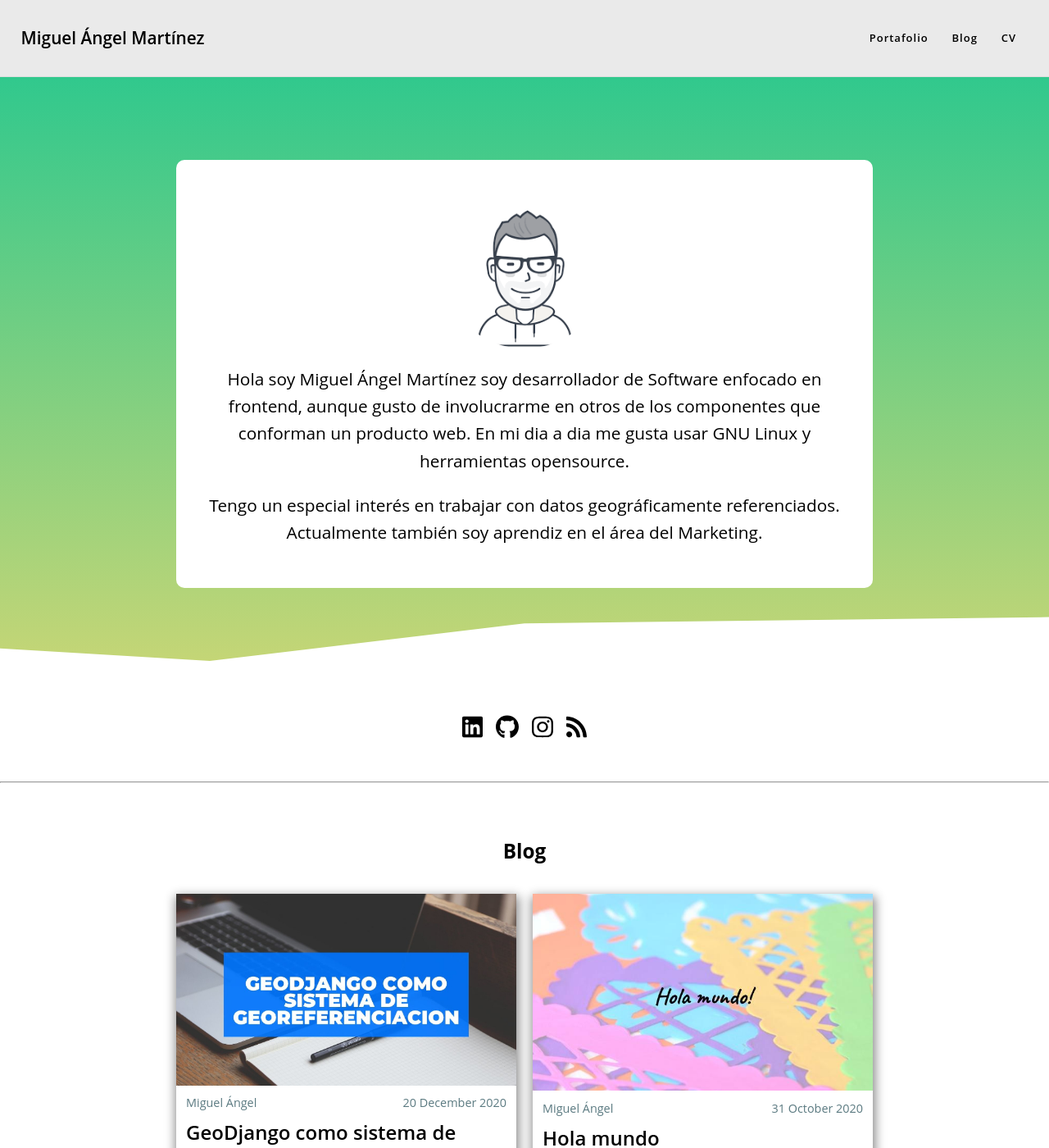
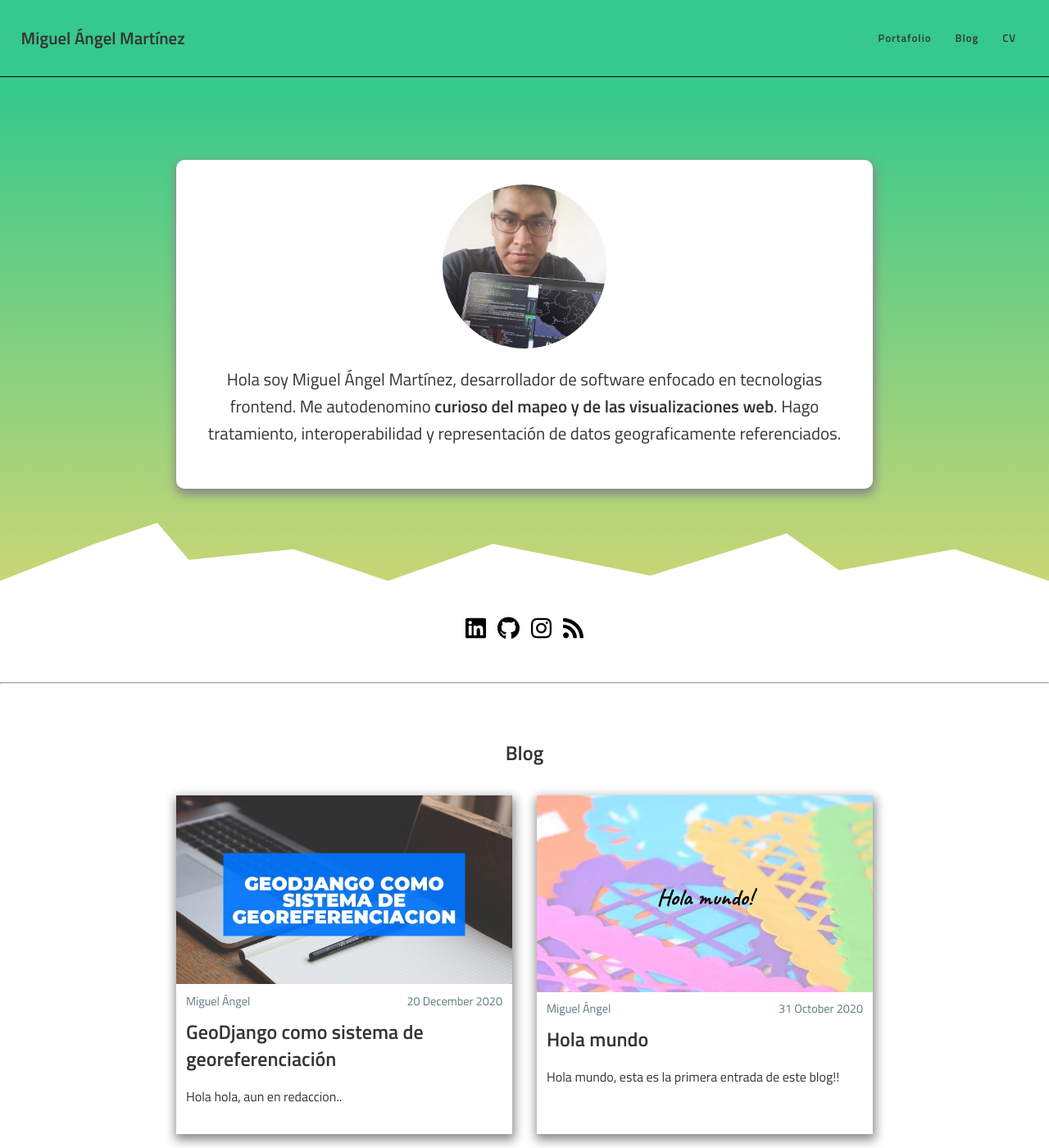
Before and after one commit to migueldnt/migueldnt.dev, a Jekyll site: the page built from index.md, in a window 1280 px wide and 1400 px high. Shown: the whole window at 82% size. Built offline with Jekyll 4.4.1, drawn with Linux system fonts in a browser that asks for light colours.

Commit message:
actaulizacion del home

```diff
--- a/_includes/head.html
+++ b/_includes/head.html
@@ -6,5 +6,9 @@
     <link rel="icon" type="image/png" sizes="16x16" href="/favicon-16x16.png">
 
     {% seo %}
+
+    <link rel="preconnect" href="https://fonts.gstatic.com">
+    <link href="https://fonts.googleapis.com/css2?family=Titillium+Web:ital,wght@0,400;0,600;1,400;1,600&display=swap" rel="stylesheet">
+
     <link rel="stylesheet" href="/assets/estilos.css">
 </head>
--- a/_includes/nav.html
+++ b/_includes/nav.html
@@ -12,7 +12,7 @@
                 <a class="nav-link" href='{{"/blog/" | absolute_url }}'>Blog</a>
             </li>
             <li class="nav-item">
-                <a class="nav-link" href='#'>CV</a>
+                <a class="nav-link" href='https://drive.google.com/file/d/1ZgOOG3eJ1CmHhDaCXreMnKd8Vq3QdTUl/view?usp=sharing' target="_blank">CV</a>
             </li>
         </ul>
     </div>
--- a/_layouts/home.html
+++ b/_layouts/home.html
@@ -6,7 +6,7 @@
     <div class="presentacion-bg">
         <div class="default-container">
             <div class="presentacion-card">
-                <img src="/assets/images/icono1.png" alt="" class="presentacion-image">
+                <img src="/assets/images/foto2.webp" alt="" class="presentacion-image">
                 {{content}}
             </div>
         </div>
--- a/assets/estilos.css
+++ b/assets/estilos.css
@@ -11,7 +11,7 @@
 
 body{
     margin: 65px 0 0 0;
-    font-family: 'Open Sans', Helvetica, Arial, sans-serif;;
+    font-family: 'Titillium Web', sans-serif;
     font-size: 1.3em;
     line-height: 1.6;
     background-color: var(--bg-primary-color);
@@ -145,7 +145,8 @@ button{
 .presentacion-bg{
     background: linear-gradient(var(--color1), var(--color2));
     padding-bottom: 7rem;
-    clip-path: polygon(0px 0px, 100% 0px, 100% 90%, 50% 91%, 20% 97%, 0px 95%)
+    clip-path: polygon(100% 0%, 0% 0%, 0% 100%, 9% 93%, 15% 89%, 18% 96%, 28% 94%, 37% 100%, 47% 93%, 62% 99%, 75% 91%, 80% 98%, 91% 94%, 100% 100%);
+
 }
 
 .presentacion-card{
@@ -154,7 +155,7 @@ button{
 
     color: inherit;
     border-radius: 10px;
-    /*box-shadow: 1px 5px 12px 2px #888;*/
+    box-shadow: 1px 5px 12px 2px #888;
     text-align: center;
     background-color: var(--bg-primary-color);
 
@@ -177,7 +178,7 @@ button{
 div.list-blog{
     display: grid;
     grid-template-columns: 1fr;
-    grid-gap: 20px;
+    grid-gap: 30px;
 }
 
 @media (min-width: 1100px){
--- a/assets/variables.css
+++ b/assets/variables.css
@@ -1,10 +1,10 @@
 :root{
     --bg-primary-color: #fff;
-    --text-primary-color:black;
+    --text-primary-color:#363333;
     --text-secondary-color:#5b7a81;
 
-    --bg-nav-color:#EAEAEA;
-    --border-nav-color:#DDDDDD;
+    --bg-nav-color:#35c98d;
+    --border-nav-color:#000;
 
     --acent-color-contrast: #5E765E;
     --acent-color:#EBEDEA;
--- a/index.md
+++ b/index.md
@@ -3,6 +3,4 @@ layout: home
 title: Miguel Angel Martinez Gonzalez
 ---
 
-Hola soy Miguel Ángel Martínez soy desarrollador de Software enfocado en frontend, aunque gusto de involucrarme en  otros de los componentes que conforman un producto web. En mi dia a dia me gusta usar GNU Linux y herramientas opensource.
-
-Tengo un especial interés en trabajar con datos geográficamente referenciados. Actualmente también soy aprendiz en el área del Marketing.
+Hola soy Miguel Ángel Martínez, desarrollador de software enfocado en tecnologias frontend. Me autodenomino **curioso del mapeo y de las visualizaciones web**. Hago tratamiento, interoperabilidad y representación de datos geograficamente referenciados.
```
Also changed, not shown: assets/images/foto2.webp (added).
